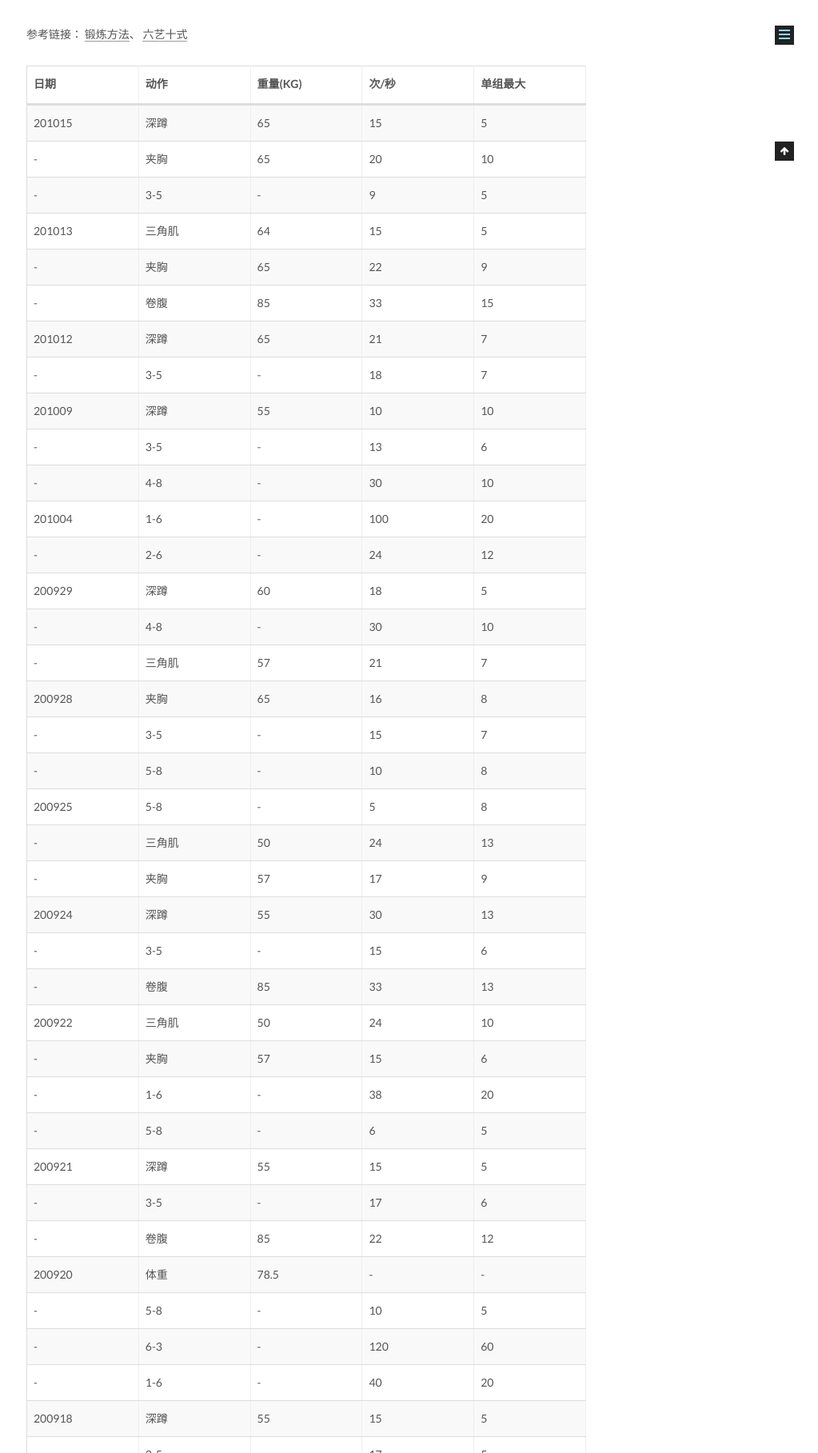
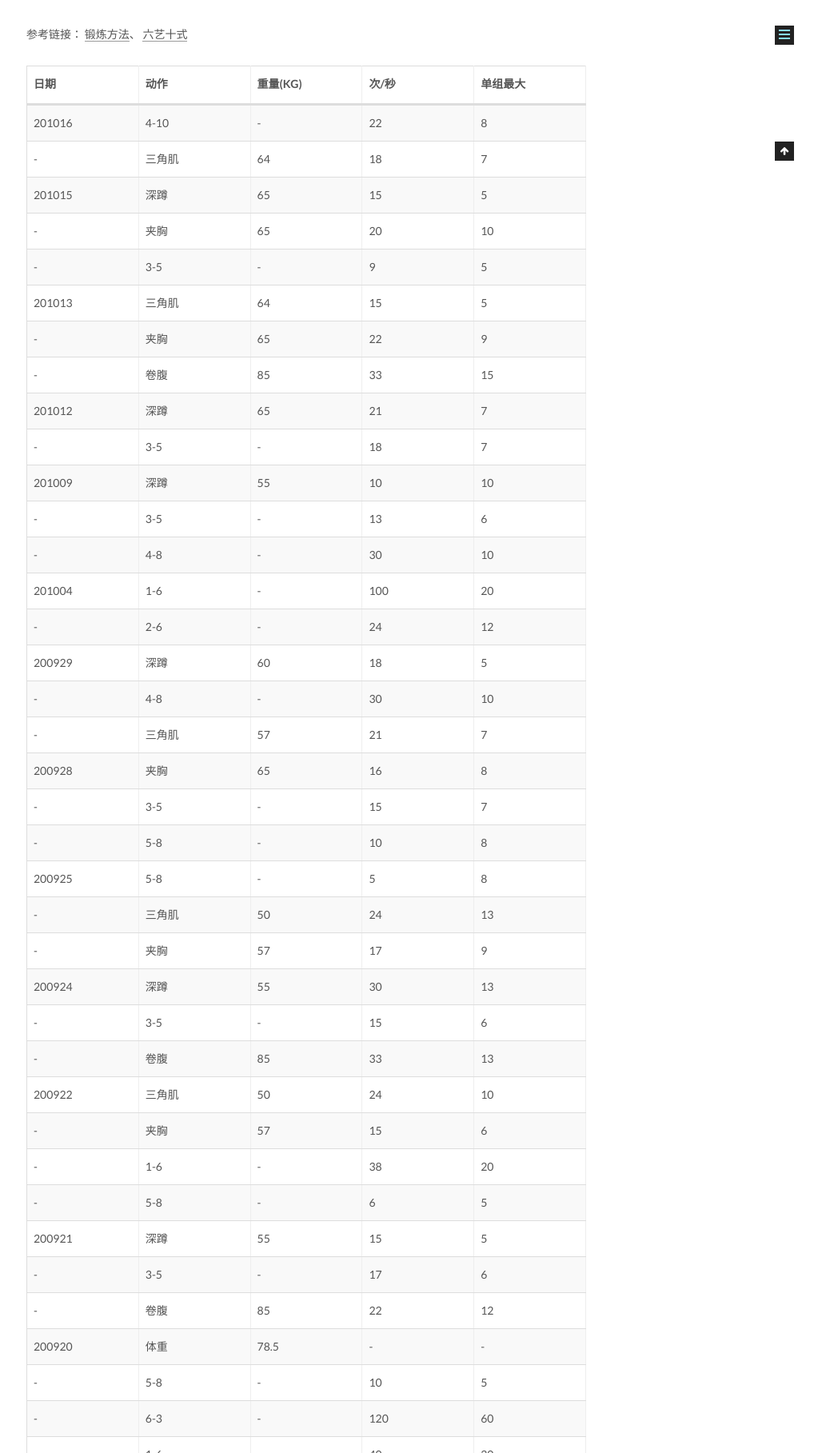
Before and after one commit to CodeHunter2006/CodeHunter2006.github.io, a Jekyll site: the page built from _posts/2020-06-01-Fitness_Record.md, in a window 1280 px wide, cut to the strip 799-2616 px from the top of the page. Shown: the whole strip at 80% size, without its empty margins (257-1280 px from the left). Built offline with Jekyll 4.4.1, drawn with Linux system fonts in a browser that asks for light colours.

Commit message:
[doc]: add contents.

```diff
--- a/_posts/2020-06-01-Fitness_Record.md
+++ b/_posts/2020-06-01-Fitness_Record.md
@@ -14,6 +14,8 @@ tags: Healthy
 
 | 日期   | 动作     | 重量(KG) | 次/秒 | 单组最大 |
 | ------ | -------- | -------- | ----- | -------- |
+| 201016 | 4-10     | -        | 22    | 8        |
+| -      | 三角肌   | 64       | 18    | 7        |
 | 201015 | 深蹲     | 65       | 15    | 5        |
 | -      | 夹胸     | 65       | 20    | 10       |
 | -      | 3-5      | -        | 9     | 5        |
```
